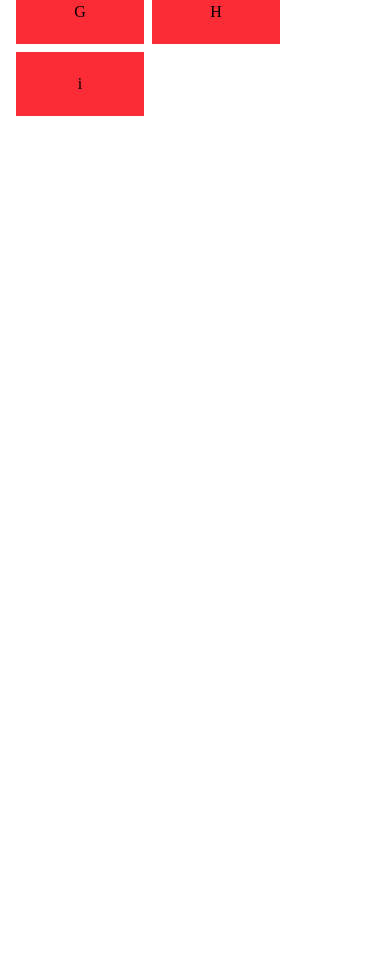
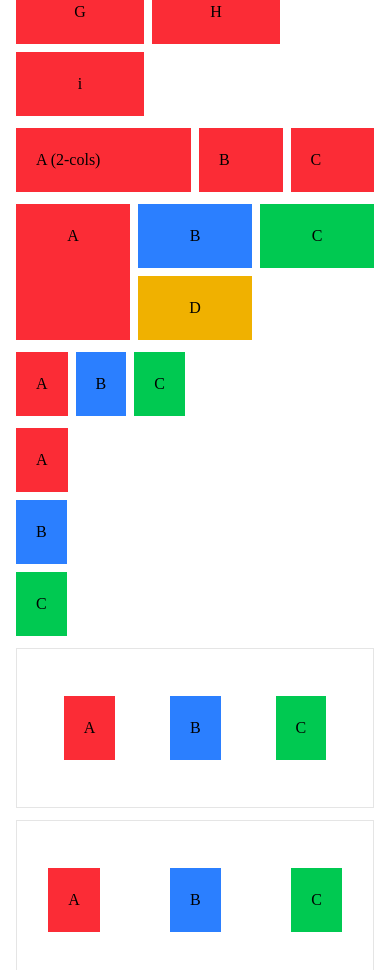
Before and after one commit to suryaprakashk008/Student_info_Edit, a Next.js app: page /students in a window 390 px wide. Shown: the part 840-1810 px from the top of the page. Before the commit the page ends 972 px from the top, so only its background shows below. Built offline with nearby package versions, Linux system fonts and the light colour scheme.

Commit message:
added a different pagenation for mobile and desktop view and also card view for mobile

```diff
--- a/app/api/students/route.js
+++ b/app/api/students/route.js
@@ -5,10 +5,13 @@ export async function GET(request) {
   const { searchParams } = new URL(request.url);
 
   const page = Number(searchParams.get("page")) || 1;
-  const pageSize = 10;
 
-  const from = (page - 1) * pageSize;
-  const to = from + pageSize - 1;
+
+  const limit = Number(searchParams.get("limit")) || 10;
+
+
+  const from = (page - 1) * limit;
+  const to = from + limit - 1;
 
   const { data, count, error } = await supabase
     .from("students")
@@ -22,6 +25,6 @@ export async function GET(request) {
 
   return NextResponse.json({
     students: data,
-    totalPages: Math.ceil(count / pageSize),
+    totalPages: Math.ceil(count / limit),
   });
 }
--- a/app/page.js
+++ b/app/page.js
@@ -88,6 +88,10 @@ export default function Home() {
 
     const [EditGenderError, setEditGenderError] = useState("");
 
+    const [isMobile, setIsMobile] = useState(false);
+
+    const [pageInput, setPageInput] = useState("1");
+
     useEffect(() => {
         async function checkConnection() {
             const { data, error } = await supabase
@@ -113,7 +117,26 @@ export default function Home() {
         //  console.log(document.documentElement.scrollWidth===window.innerWidth);
 
         getStudents(page);
+    }, [page, isMobile]);
+
+    useEffect(() => {
+        const checkScreen = () => {
+            setIsMobile(window.innerWidth < 640);
+        };
+
+        checkScreen();
+
+        window.addEventListener("resize", checkScreen);
+
+        return () =>
+            window.removeEventListener("resize", checkScreen);
+    }, []);
+
+    useEffect(() => {
+        setPageInput(page.toString());
     }, [page]);
+
+
 
     async function getStudents(pageNumber = 1) {
         // const { data, error } = await supabase
@@ -121,14 +144,18 @@ export default function Home() {
         //     .select("*")
         //     .order("id", { ascending: true });
 
+
+        const limit = isMobile ? 4 : 10;
+
         const res = await fetch(
-            `/api/students?page=${pageNumber}`
+            `/api/students?page=${pageNumber}&limit=${limit}`
         );
 
         const result = await res.json();
 
         setStudent(result.students);
         setTotalPages(result.totalPages);
+
 
         // console.log(data);
         // if (error) {
@@ -444,7 +471,43 @@ export default function Home() {
                 <br />
                 <br />
                 <h1 className="">Students List</h1>
-                <div className="overflow-x-auto sm:overflow-x-hidden lg:overflow-x-hidden ">
+
+                <div className="block sm:hidden">
+                    <div className="grid grid-cols-1 gap-4">
+
+                        {students.map((student) => (
+                            <div
+                                key={student.id}
+                                onClick={() => openDrawer(student)}
+                                className="
+                                             border
+                                             rounded-lg
+                                             p-4
+                                             shadow-md
+                                             cursor-pointer
+                                             hover:bg-gray-100
+                                            "
+                            >
+                                <p>
+                                    <strong>Name:</strong> {student.name}
+                                </p>
+
+                                <p>
+                                    <strong>Age:</strong> {student.age}
+                                </p>
+
+                                <p>
+                                    <strong>Gender:</strong> {student.gender}
+                                </p>
+                            </div>
+                        ))}
+
+                    </div>
+                </div>
+
+
+                <div className="hidden sm:block overflow-x-auto">
+
 
 
                     <Table className=" w-full lg:table-fixed sm:table-fixed">
@@ -454,7 +517,7 @@ export default function Home() {
                                 <TableHead className=" ">Name</TableHead>
                                 <TableHead className=" ">Age</TableHead>
                                 <TableHead className=" ">Gender</TableHead>
-                                 <TableHead className=" ">E-mail(notification)</TableHead>
+
                                 {/* <th className="border border-white ">Edit option</th> */}
                             </TableRow>
                         </TableHeader>
@@ -504,7 +567,45 @@ export default function Home() {
                     </Table>
                 </div>
 
-                <div className="flex flex-wrap justify-center gap-2 mt-4">
+                <div className="flex sm:hidden justify-center items-center gap-2 mt-4">
+
+                    <Button
+                        disabled={page === 1}
+                        onClick={() => setPage(page - 1)}
+                    >
+                        Prev
+                    </Button>
+
+                    <Input
+                        value={pageInput}
+                        onChange={(e) => setPageInput(e.target.value)}
+                        onKeyDown={(e) => {
+                            if (e.key === "Enter") {
+                                const pageNumber = Number(pageInput);
+
+                                if (
+                                    pageNumber >= 1 &&
+                                    pageNumber <= totalPages
+                                ) {
+                                    setPage(pageNumber);
+                                }
+                            }
+                        }}
+                        className="w-16 text-center"
+                    />
+
+                    <span>/ {totalPages}</span>
+
+                    <Button
+                        disabled={page === totalPages}
+                        onClick={() => setPage(page + 1)}
+                    >
+                        Next
+                    </Button>
+
+                </div>
+
+                <div className="hidden sm:flex flex-wrap justify-center gap-2 mt-4">
 
                     <Button
                         disabled={page === 1}
@@ -895,7 +996,7 @@ export default function Home() {
                     <footer className="mt-8 text-center">Footer</footer>
                 </div>
             </div>
-             {/* <Link href="/students">
+            {/* <Link href="/students">
 
                 <h2 className="text-2xl text-blue-400 cursor-pointer hover:text-blue-600 p-4">
                     Responsive Design
--- a/app/students/page.jsx
+++ b/app/students/page.jsx
@@ -101,6 +101,7 @@ export default function Page() {
                            text-center
                            text-xl
 
+
             ">
                     Resize the screen
                 </div>
@@ -112,7 +113,6 @@ export default function Page() {
                             p-5
                             bg-blue-500
                             w-full
-
                             "
                     >
                         width
@@ -122,10 +122,6 @@ export default function Page() {
                             p-5
                             bg-blue-500
                             w-full
-
-
-
-
                             ">
                         width
                     </div>
@@ -134,9 +130,6 @@ export default function Page() {
                             p-5
                             bg-blue-500
                             w-full
-
-
-
                             ">
                         width
                     </div>
@@ -197,8 +190,60 @@ export default function Page() {
 
 
                 </div>
+                <div className="grid grid-cols-4 gap-2 mt-3">
+                    <div className="bg-red-500 p-5 col-span-2">
+                        A (2-cols)
+                    </div>
+                    <div className="bg-red-500 p-5">
+                        B
+                    </div>
+                    <div className="bg-red-500 p-5">
+                        C
+                    </div>
+
+                </div>
+                <div className="grid grid-cols-3 gap-2 mt-3 text-center">
+                    <div className="bg-red-500 p-5 row-span-2 ">
+                        A
+                    </div>
+                    <div className="bg-blue-500 p-5">
+                        B
+                    </div>
+                    <div className="bg-green-500 p-5">
+                        C
+                    </div>
+                    <div className="bg-yellow-500 p-5">
+                        D
+                    </div>
+
+                </div>
+
+                <div className=" flex mt-3 text-center gap-2">
+                    <div className="  bg-red-500 p-5">A</div>
+                    <div className=" bg-blue-500 p-5">B</div>
+                    <div className=" bg-green-500 p-5">C</div>
+                </div>
+
+                <div className="flex flex-col gap-2 mt-3 items-start">
+                    <div className="bg-red-500 p-5 ">A</div>
+                    <div className="bg-blue-500 p-5">B</div>
+                    <div className="bg-green-500 p-5">C</div>
+                </div>
+
+                <div className="flex justify-evenly items-center gap-2 h-40 border mt-3">
+                    <div className="bg-red-500 p-5">A</div>
+                    <div className="bg-blue-500 p-5">B</div>
+                    <div className="bg-green-500 p-5">C</div>
+                </div>
+                <div className="flex justify-around items-center gap-2 h-40 border mt-3">
+                    <div className="bg-red-500 p-5">A</div>
+                    <div className="bg-blue-500 p-5">B</div>
+                    <div className="bg-green-500 p-5">C</div>
+                </div>
+
 
             </div>
+
             <div className="hidden lg:block w-64 bg-gray-800 text-white min-h-screen">
                 Sidebar
             </div>
```
